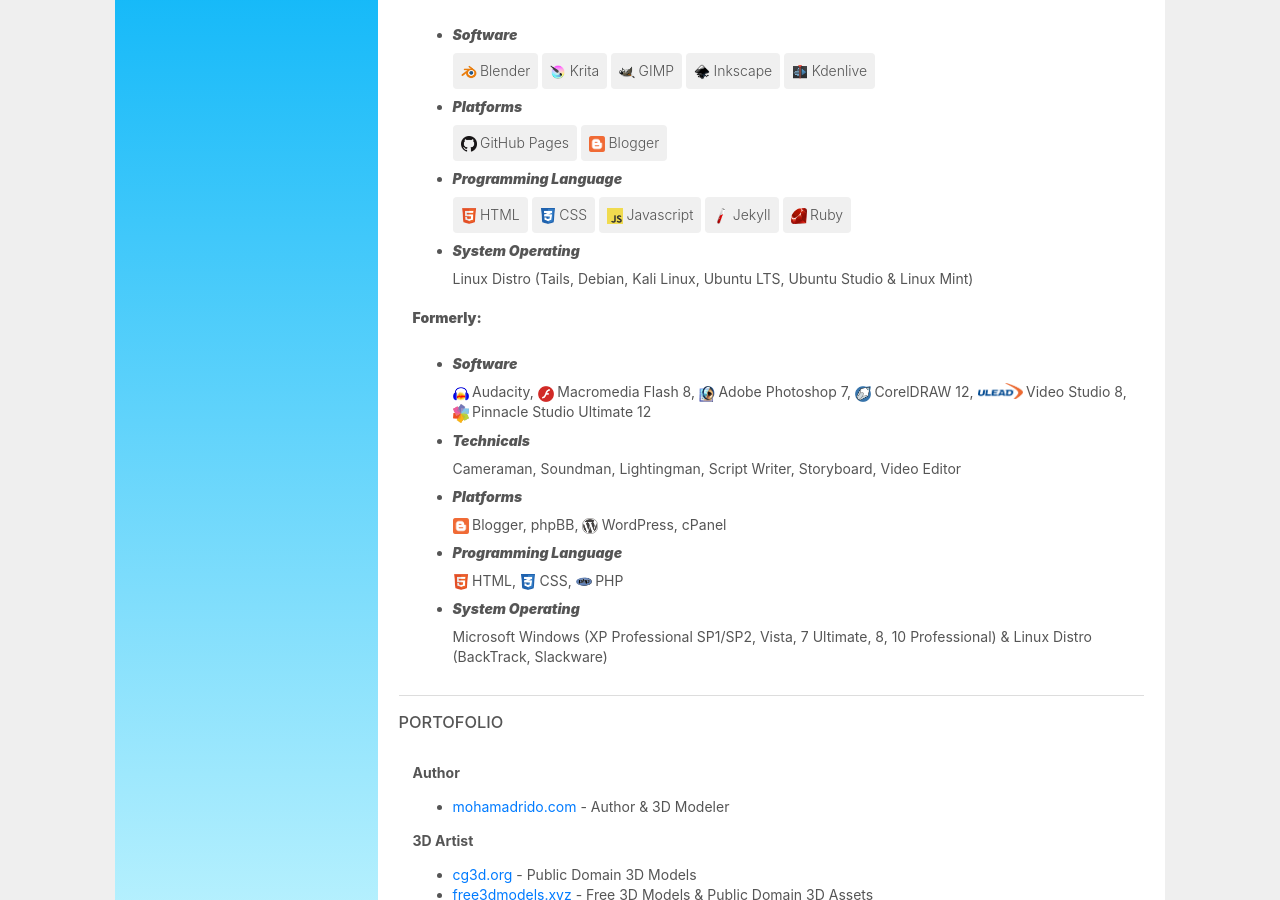
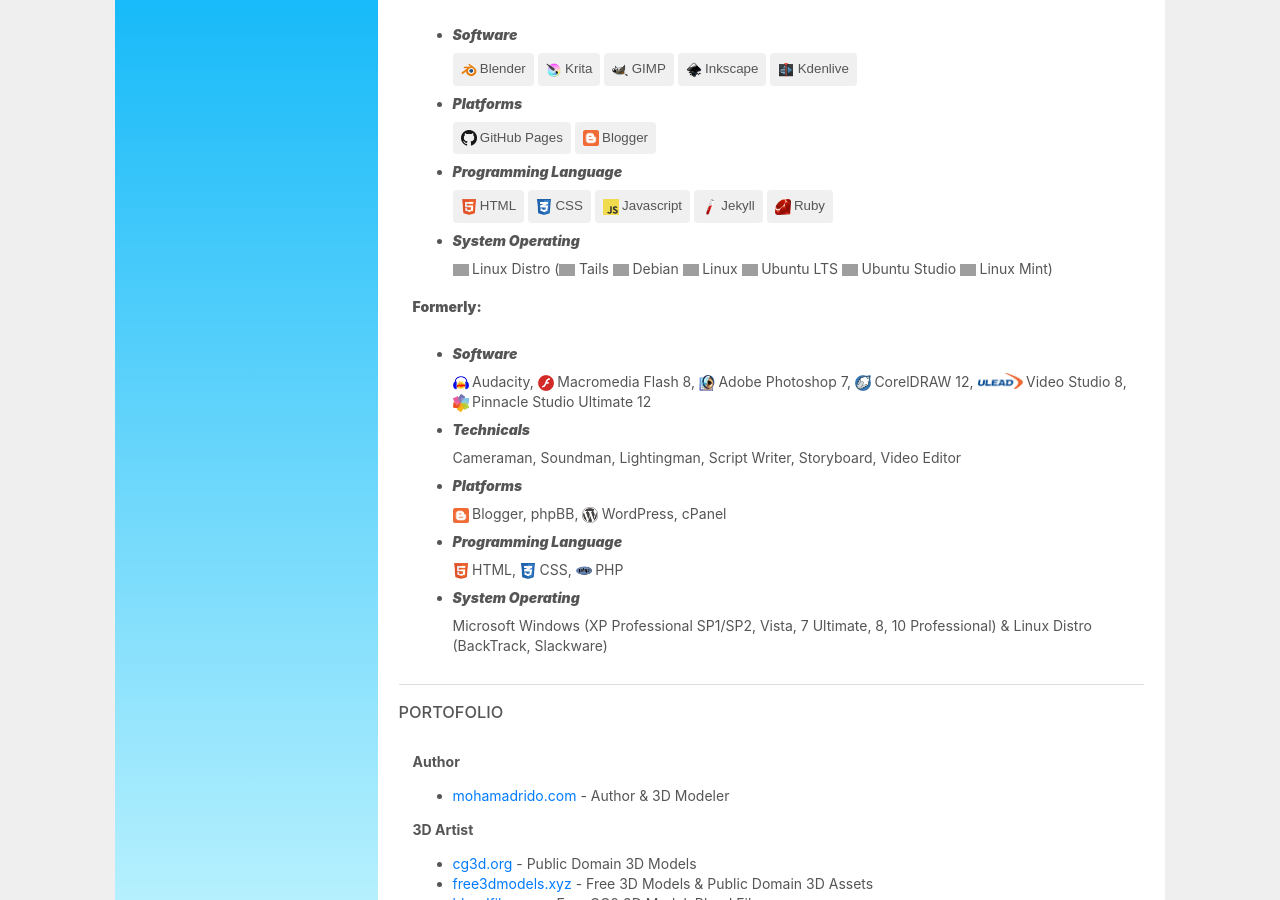
Before and after one commit to mohamadrido/about, a Jekyll site: the page built from index.html, in a window 1280 px wide and 900 px high, scrolled down 1144 px. Built offline with Jekyll 4.4.1, drawn with Linux system fonts in a browser that asks for light colours; nearby versions of some CDN libraries; grey boxes are pictures that could not be loaded.

Commit message:
Update index.html

```diff
--- a/index.html
+++ b/index.html
@@ -97,13 +97,13 @@
     <h4 style="font-weight: 900;">Currently:</h4>
     <ul>
     <li class="li"><i>Software</i></li>
-      <a class="link" href="https://blender.org"><img src="/blender.png" class="icon">Blender</a> <a class="link" href="https://krita.org"><img src="/krita.png" class="icon">Krita</a> <a class="link" href="https://gimp.org"><img src="/GIMP.png" class="icon">GIMP</a> <a class="link" href="https://inkscape.org"><img src="/inkscape.png" class="icon">Inkscape</a> <a class="link" href="https://kdenlive.org"><img src="/kdenlive.png" class="icon">Kdenlive</a>
+      <button class="link" href="https://blender.org"><img src="/blender.png" class="icon">Blender</button> <button class="link" href="https://krita.org"><img src="/krita.png" class="icon">Krita</button> <button class="link" href="https://gimp.org"><img src="/GIMP.png" class="icon">GIMP</button> <button class="link" href="https://inkscape.org"><img src="/inkscape.png" class="icon">Inkscape</button> <button class="link" href="https://kdenlive.org"><img src="/kdenlive.png" class="icon">Kdenlive</button>
     <li class="li"><i>Platforms</i></li>
-      <a class="link" href="https://pages.github.com"><img src="/github.png" class="icon">GitHub Pages</a> <a class="link" href="https://blogger.com"><img src="/blogger.png" class="icon">Blogger</a>
+      <button class="link" href="https://pages.github.com"><img src="/github.png" class="icon">GitHub Pages</button> <button class="link" href="https://blogger.com"><img src="/blogger.png" class="icon">Blogger</button>
     <li class="li"><i>Programming Language</i></li>
-      <a class="link" href="https://en.wikipedia.org/wiki/HTML5"><img src="/html5.png" class="icon">HTML</a> <a class="link" href="https://en.wikipedia.org/wiki/CSS"><img src="/css3.png" class="icon">CSS</a> <a class="link" href="https://javascript.com"><img src="/js.png" class="icon">Javascript</a> <a class="link" href="https://jekyllrb.com"><img src="/jekyll.png" class="icon">Jekyll</a> <a class="link" href="https://https://www.ruby-lang.org"><img src="/ruby.png" class="icon">Ruby</a>
+      <button class="link" href="https://en.wikipedia.org/wiki/HTML5"><img src="/html5.png" class="icon">HTML</button> <button class="link" href="https://en.wikipedia.org/wiki/CSS"><img src="/css3.png" class="icon">CSS</button> <button class="link" href="https://javascript.com"><img src="/js.png" class="icon">Javascript</button> <button class="link" href="https://jekyllrb.com"><img src="/jekyll.png" class="icon">Jekyll</button> <button class="link" href="https://https://www.ruby-lang.org"><img src="/ruby.png" class="icon">Ruby</button>
     <li class="li"><i>System Operating</i></li>
-      Linux Distro (Tails, Debian, Kali Linux, Ubuntu LTS, Ubuntu Studio & Linux Mint)
+      <img src="/tux.png" class="icon">Linux Distro (<img src="/tails.png" class="icon">Tails <img src="/debian.png" class="icon">Debian <img src="/kali.png" class="icon">Linux <img src="/ubuntu.png" class="icon">Ubuntu LTS <img src="/studio.png" class="icon">Ubuntu Studio <img src="/mint.png" class="icon">Linux Mint)
     </ul>
     <h4  style="font-weight: 900;">Formerly:</h4>
     <ul>
```
